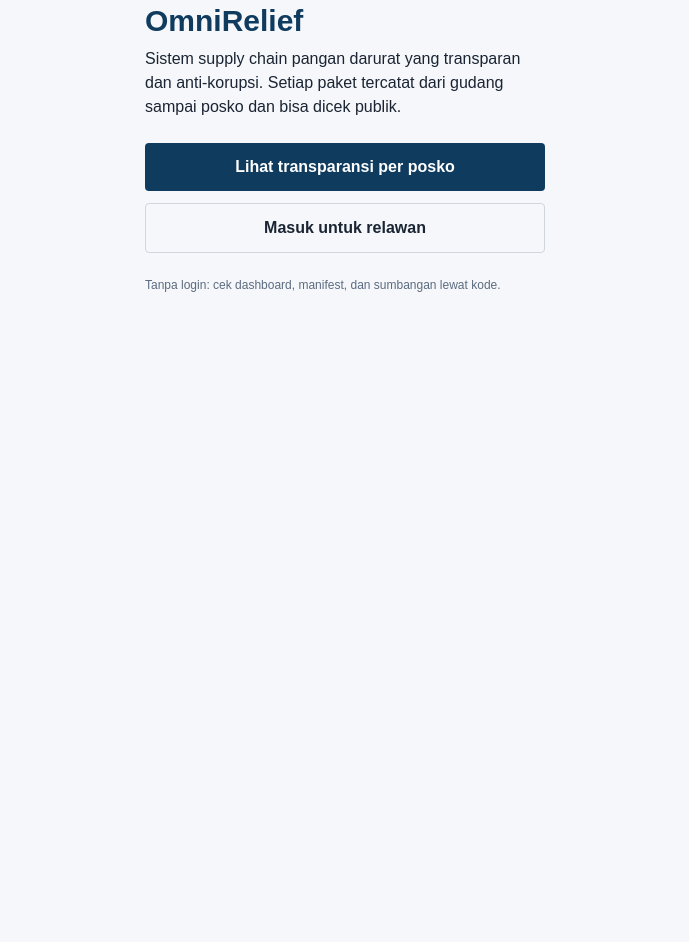
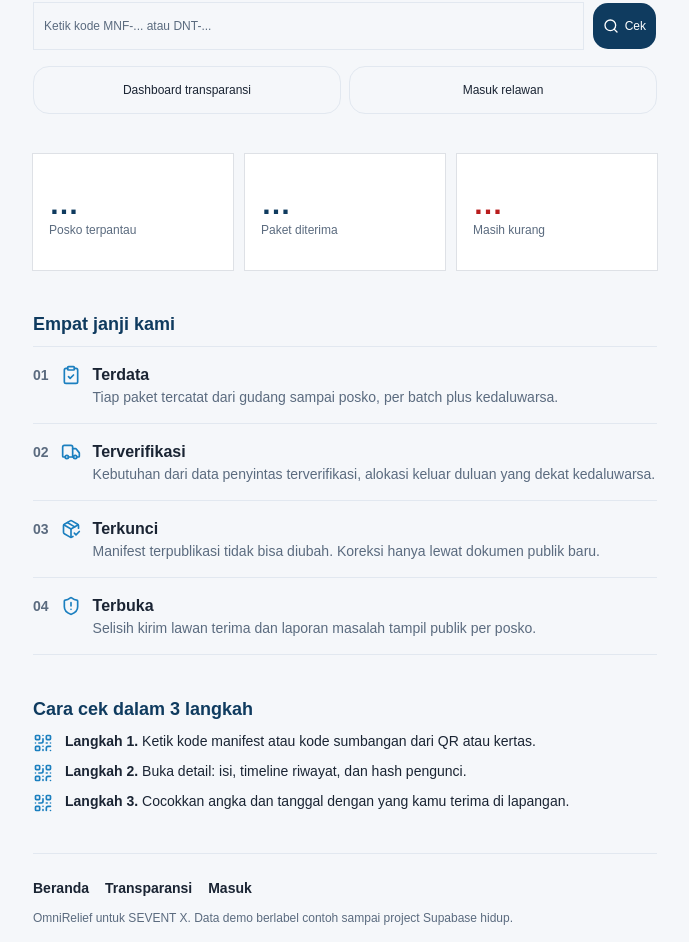
Before and after one commit to TudeOrangBiasa/omnirelief, a Next.js app in the folder apps/web/: page / in a window 1280 px wide. Shown: the part 289-1231 px from the top of the page, without its empty margins (295-984 px from the left). Before the commit the page ends 837 px from the top, so only its background shows below. Built offline with nearby package versions, Linux system fonts and the light colour scheme; no server answers.

Commit message:
Landing rre: hero, statistik, 4 janji, 3 langkah, footer resmi

```diff
--- a/apps/web/src/app/page.tsx
+++ b/apps/web/src/app/page.tsx
@@ -1,30 +1,198 @@
+"use client";
+
+import { useEffect, useState } from "react";
+import {
+  ClipboardCheck,
+  PackageCheck,
+  QrCode,
+  Search,
+  ShieldAlert,
+  Truck,
+} from "lucide-react";
+import { Badge } from "@omnirelief/ui/components/badge";
+import { Button, buttonVariants } from "@omnirelief/ui/components/button";
+import { Card, CardContent } from "@omnirelief/ui/components/card";
+import { Input } from "@omnirelief/ui/components/input";
+import { cn } from "@omnirelief/ui/lib/utils";
+
+type Baris = {
+  butuh: number;
+  dikirim: number;
+  diterima: number;
+  selisih: number;
+};
+
+const JANJI = [
+  {
+    ikon: ClipboardCheck,
+    judul: "Terdata",
+    isi: "Tiap paket tercatat dari gudang sampai posko, per batch plus kedaluwarsa.",
+    href: "/transparansi",
+  },
+  {
+    ikon: Truck,
+    judul: "Terverifikasi",
+    isi: "Kebutuhan dari data penyintas terverifikasi, alokasi keluar duluan yang dekat kedaluwarsa.",
+    href: "/transparansi",
+  },
+  {
+    ikon: PackageCheck,
+    judul: "Terkunci",
+    isi: "Manifest terpublikasi tidak bisa diubah. Koreksi hanya lewat dokumen publik baru.",
+    href: "/transparansi",
+  },
+  {
+    ikon: ShieldAlert,
+    judul: "Terbuka",
+    isi: "Selisih kirim lawan terima dan laporan masalah tampil publik per posko.",
+    href: "/transparansi",
+  },
+];
+
+const LANGKAH = [
+  "Ketik kode manifest atau kode sumbangan dari QR atau kertas.",
+  "Buka detail: isi, timeline riwayat, dan hash pengunci.",
+  "Cocokkan angka dan tanggal dengan yang kamu terima di lapangan.",
+];
+
 export default function Home() {
+  const [kode, setKode] = useState("");
+  const [jenis, setJenis] = useState<"MNF" | "DNT">("MNF");
+  const [totalPosko, setTotalPosko] = useState<number | null>(null);
+  const [totalDiterima, setTotalDiterima] = useState<number | null>(null);
+  const [totalSelisih, setTotalSelisih] = useState<number | null>(null);
+
+  useEffect(() => {
+    void fetch("/api/publik/dashboard")
+      .then((r) => r.json())
+      .then((d: { ok: boolean; dashboard?: Baris[] }) => {
+        if (d.ok && d.dashboard) {
+          setTotalPosko(d.dashboard.length);
+          setTotalDiterima(d.dashboard.reduce((s, p) => s + p.diterima, 0));
+          setTotalSelisih(d.dashboard.reduce((s, p) => s + p.selisih, 0));
+        }
+      })
+      .catch(() => {});
+  }, []);
+
   return (
-    <main className="mx-auto flex min-h-svh w-full max-w-md flex-col justify-center gap-6 p-6">
-      <div>
-        <h1 className="text-3xl font-bold text-[#0F3B5F]">OmniRelief</h1>
-        <p className="mt-2 text-[#1A2433]">
-          Sistem supply chain pangan darurat yang transparan dan anti-korupsi.
-          Setiap paket tercatat dari gudang sampai posko dan bisa dicek publik.
+    <main className="mx-auto flex min-h-screen w-full max-w-2xl flex-col gap-10 p-6">
+      <section className="flex flex-col gap-4 pt-6">
+        <Badge className="w-fit" variant="outline">
+          Sistem supply chain pangan darurat
+        </Badge>
+        <h1 className="text-4xl font-bold leading-tight text-primary">
+          Tiap paket tercatat, tiap posko terlihat
+        </h1>
+        <p className="text-muted-foreground">
+          OmniRelief mencatat bantuan pangan dari gudang sampai posko. Publik
+          bisa cek tanpa login, data terkunci tidak bisa diubah diam-diam.
         </p>
-      </div>
-      <div className="flex flex-col gap-3">
+        <form
+          action={`/${jenis === "MNF" ? "m" : "s"}/${kode.trim()}`}
+          className="flex gap-2"
+        >
+          <Input
+            value={kode}
+            onChange={(e) => {
+              const v = e.target.value.toUpperCase();
+              setKode(v);
+              if (v.startsWith("DNT")) setJenis("DNT");
+              else setJenis("MNF");
+            }}
+            placeholder="Ketik kode MNF-... atau DNT-..."
+            required
+            className="min-h-12 flex-1"
+          />
+          <Button type="submit" className="min-h-12 rounded-xl">
+            <Search /> Cek
+          </Button>
+        </form>
+        <div className="flex gap-2">
           <a
             href="/transparansi"
-          className="block min-h-12 rounded bg-[#0F3B5F] p-3 text-center font-semibold text-white"
+            className={cn(buttonVariants({ variant: "outline" }), "min-h-12 flex-1 rounded-xl")}
           >
-          Lihat transparansi per posko
+            Dashboard transparansi
           </a>
           <a
             href="/masuk"
-          className="block min-h-12 rounded border border-gray-300 p-3 text-center font-semibold"
+            className={cn(buttonVariants({ variant: "outline" }), "min-h-12 flex-1 rounded-xl")}
           >
-          Masuk untuk relawan
+            Masuk relawan
           </a>
         </div>
-      <p className="text-xs text-[#5B6B7F]">
-        Tanpa login: cek dashboard, manifest, dan sumbangan lewat kode.
+      </section>
+
+      <section className="grid grid-cols-3 gap-3">
+        <Card>
+          <CardContent className="flex flex-col p-4">
+            <span className="text-3xl font-bold text-primary">
+              {totalPosko === null ? "…" : totalPosko}
+            </span>
+            <span className="text-muted-foreground text-xs">Posko terpantau</span>
+          </CardContent>
+        </Card>
+        <Card>
+          <CardContent className="flex flex-col p-4">
+            <span className="text-3xl font-bold text-primary">
+              {totalDiterima === null ? "…" : totalDiterima}
+            </span>
+            <span className="text-muted-foreground text-xs">Paket diterima</span>
+          </CardContent>
+        </Card>
+        <Card>
+          <CardContent className="flex flex-col p-4">
+            <span className="text-3xl font-bold text-destructive">
+              {totalSelisih === null ? "…" : totalSelisih}
+            </span>
+            <span className="text-muted-foreground text-xs">Masih kurang</span>
+          </CardContent>
+        </Card>
+      </section>
+
+      <section className="flex flex-col">
+        <h2 className="mb-2 text-lg font-bold text-primary">Empat janji kami</h2>
+        {JANJI.map((j, i) => (
+          <a
+            key={j.judul}
+            href={j.href}
+            className="flex items-start gap-3 border-t py-4 last:border-b"
+          >
+            <span className="text-muted-foreground mt-0.5 text-sm font-bold">
+              {String(i + 1).padStart(2, "0")}
+            </span>
+            <j.ikon className="mt-0.5 h-5 w-5 shrink-0 text-accent" />
+            <span>
+              <span className="block font-semibold">{j.judul}</span>
+              <span className="text-muted-foreground block text-sm">{j.isi}</span>
+            </span>
+          </a>
+        ))}
+      </section>
+
+      <section className="flex flex-col gap-2">
+        <h2 className="text-lg font-bold text-primary">Cara cek dalam 3 langkah</h2>
+        {LANGKAH.map((l, i) => (
+          <div key={i} className="flex items-start gap-3 text-sm">
+            <QrCode className="mt-0.5 h-5 w-5 shrink-0 text-accent" />
+            <p>
+              <strong>Langkah {i + 1}.</strong> {l}
             </p>
+          </div>
+        ))}
+      </section>
+
+      <footer className="flex flex-col gap-3 border-t pt-6 pb-4 text-sm">
+        <nav className="flex gap-4">
+          <a href="/" className="font-semibold">Beranda</a>
+          <a href="/transparansi" className="font-semibold">Transparansi</a>
+          <a href="/masuk" className="font-semibold">Masuk</a>
+        </nav>
+        <p className="text-muted-foreground text-xs">
+          OmniRelief untuk SEVENT X. Data demo berlabel contoh sampai project Supabase hidup.
+        </p>
+      </footer>
     </main>
   );
 }
```
Lines whose indentation alone changed are shown as unchanged.
